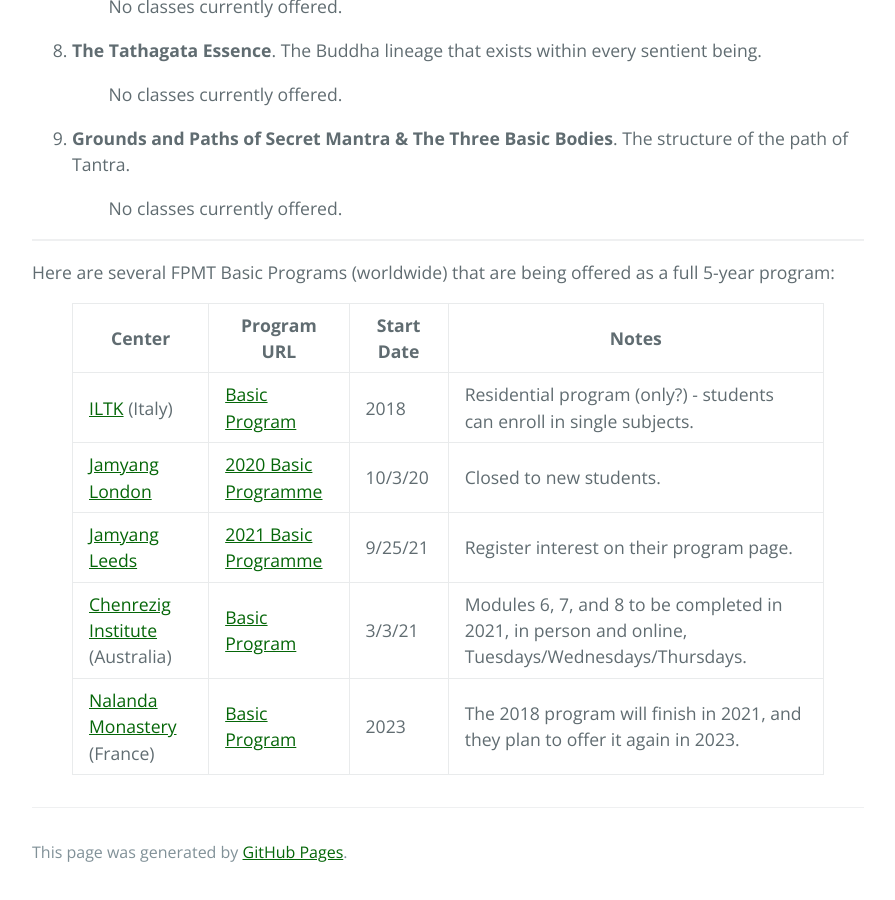
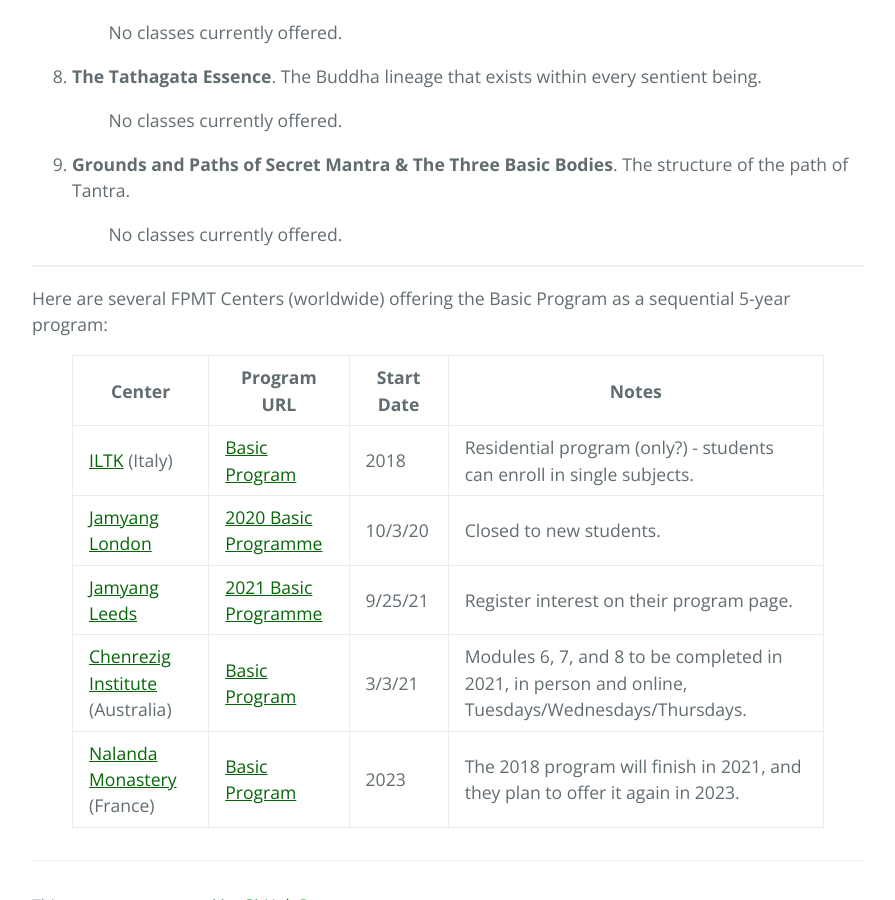
Before and after one commit to lgeorge/lgeorge.github.io, a Jekyll site: the page built from index.html, in a window 1280 px wide and 900 px high, scrolled down 2716 px. Shown: the whole window, without its empty margins (192-1087 px from the left). Built offline with Jekyll 4.4.1, drawn with Linux system fonts in a browser that asks for light colours.

Commit message:
Update index.html

```diff
--- a/index.html
+++ b/index.html
@@ -25,7 +25,7 @@
       <li><p><strong>Stages of the Path</strong>. Stages of the Path to Enlightenment of beings of low, middling and great capacity.</p>
 
     <figure class="wp-block-table alignwide is-style-regular">
-    	<table style="width:125%" class="center">
+    	<table>
     		<thead>
     			<tr>
             <th class="has-text-align-center" data-align="center">FPMT Location</th>
@@ -241,7 +241,7 @@
 
     <hr class="wp-block-separator is-style-wide"/>
 
-    <p>Here are several FPMT Basic Programs (worldwide) that are being offered as a full 5-year program:</p>
+    <p>Here are several FPMT Centers (worldwide) offering the Basic Program as a sequential 5-year program:</p>
 
     <!-- wp:table {"backgroundColor":"subtle-light-gray","align":"wide","className":"is-style-regular"} -->
     <figure class="wp-block-table alignwide is-style-regular">
```
